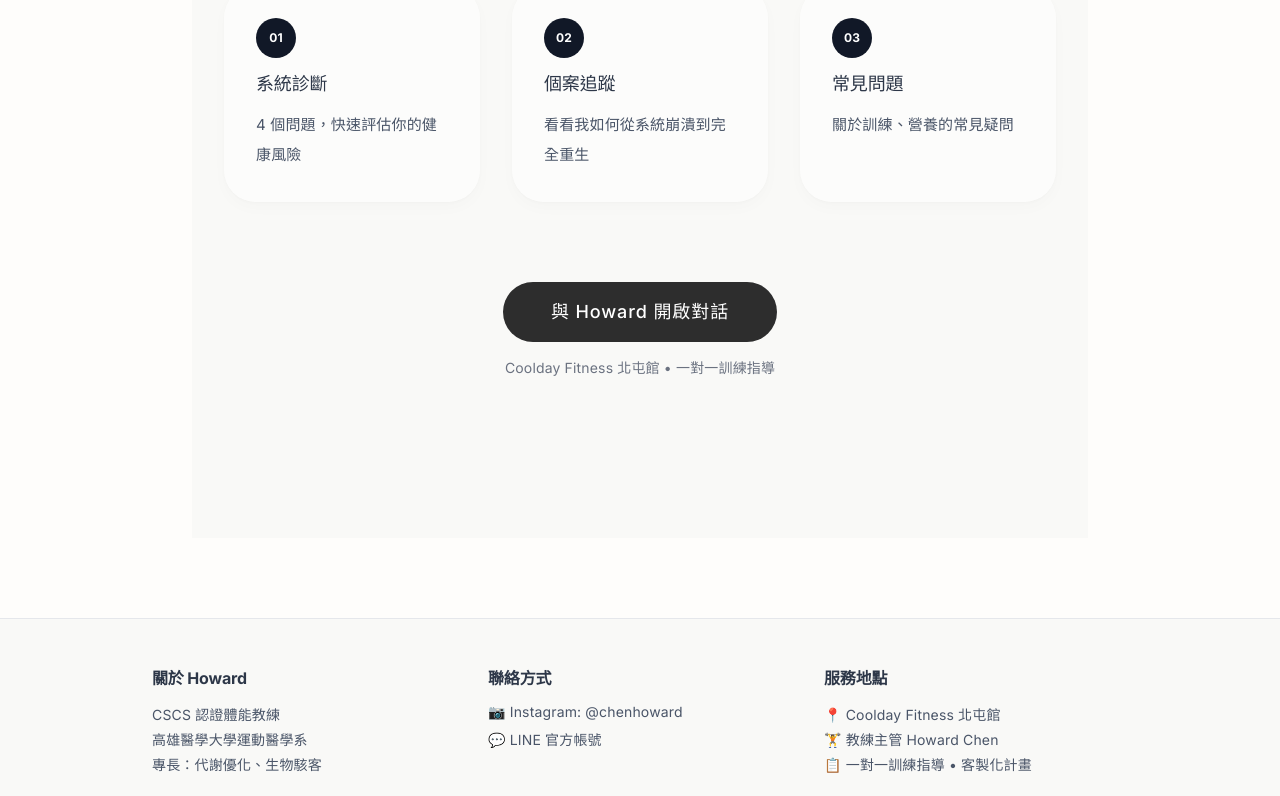
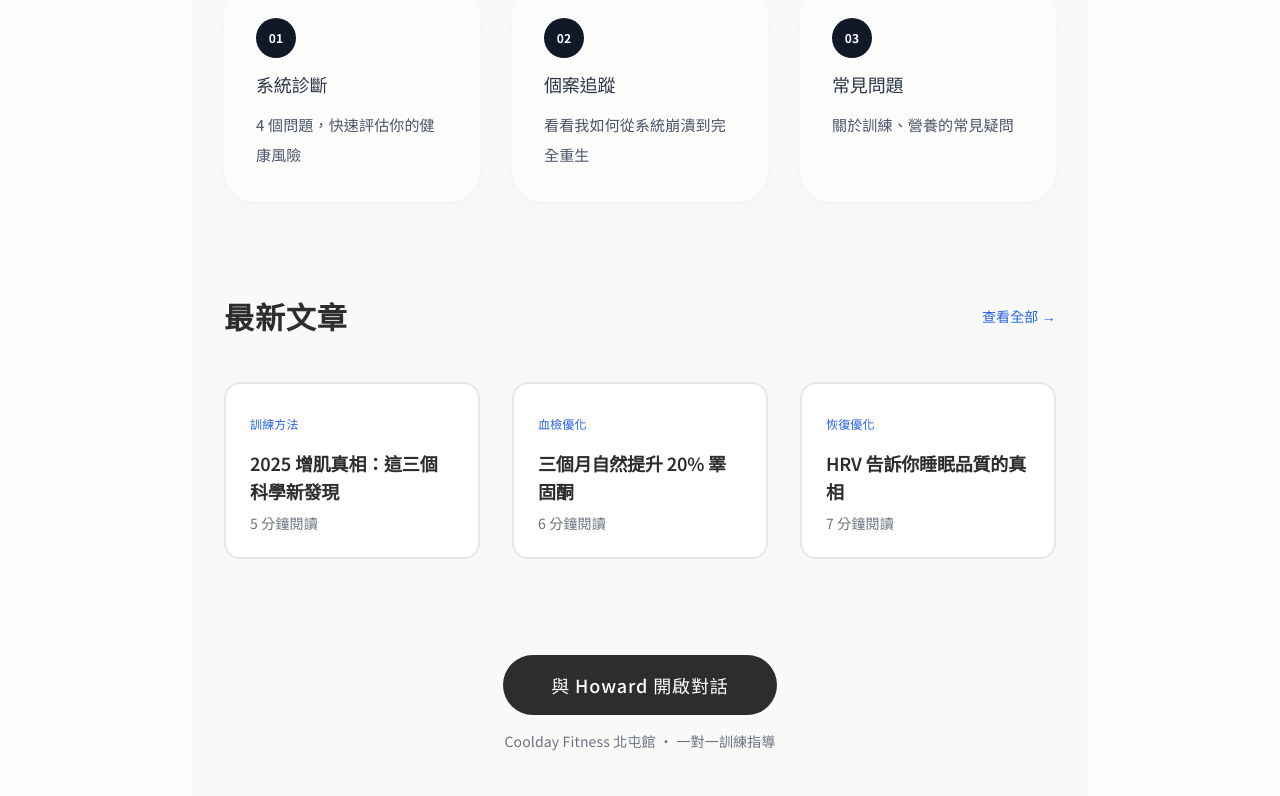
Before and after one commit to chenhoward456-hash/V3, a Next.js app: page / in a window 1280 px wide. Shown: the part 2351-3147 px from the top of the page. Built offline with nearby package versions, Linux system fonts and the light colour scheme.

Commit message:
完整 UX 優化：字體載入優化、麵包屑導航、文章推薦、內部連結、404 頁面

```diff
--- a/app/blog/[slug]/page.tsx
+++ b/app/blog/[slug]/page.tsx
@@ -1,6 +1,7 @@
 import { notFound } from 'next/navigation'
 import Link from 'next/link'
 import { generateArticleSchema } from './schema'
+import Breadcrumb from '@/components/Breadcrumb'
 
 // 文章內容（之後可以從 Markdown 檔案讀取）
 const blogContent: Record<string, {
@@ -850,6 +851,14 @@ export default function BlogPostPage({ params }: { params: { slug: string } }) {
       />
 
       <article className="max-w-3xl mx-auto px-6 py-16">
+        {/* 麵包屑導航 */}
+        <Breadcrumb
+          items={[
+            { label: '部落格', href: '/blog' },
+            { label: post.title }
+          ]}
+        />
+
         {/* 返回按鈕 */}
         <Link
           href="/blog"
@@ -924,6 +933,31 @@ export default function BlogPostPage({ params }: { params: { slug: string } }) {
           }}
         />
 
+        {/* 相關文章推薦 */}
+        <div className="mt-16 border-t-2 border-gray-200 pt-12">
+          <h3 className="text-2xl font-bold mb-8" style={{color: '#2D2D2D'}}>相關文章推薦</h3>
+          <div className="grid md:grid-cols-2 gap-6">
+            {Object.entries(blogContent)
+              .filter(([slug, article]) =>
+                slug !== params.slug && article.category === post.category
+              )
+              .slice(0, 2)
+              .map(([slug, article]) => (
+                <Link
+                  key={slug}
+                  href={`/blog/${slug}`}
+                  className="block bg-white rounded-xl p-6 border-2 border-gray-200 hover:border-primary transition-all hover:shadow-lg"
+                >
+                  <span className="text-xs text-primary font-medium">{article.category}</span>
+                  <h4 className="text-lg font-semibold mt-2 mb-2" style={{color: '#2D2D2D'}}>
+                    {article.title}
+                  </h4>
+                  <p className="text-gray-500 text-sm">{article.readTime}</p>
+                </Link>
+              ))}
+          </div>
+        </div>
+
         {/* CTA */}
         <div className="mt-16 bg-gradient-to-br from-primary/5 to-primary/10 rounded-2xl p-10 text-center border-2 border-primary/20">
           <h3 className="text-2xl font-bold mb-4" style={{color: '#2D2D2D'}}>
--- a/app/globals.css
+++ b/app/globals.css
@@ -1,8 +1,12 @@
-@import url('https://fonts.googleapis.com/css2?family=Inter:wght@400;500;600;700&family=Noto+Sans+TC:wght@400;500;600;700&display=swap');
-
 @tailwind base;
 @tailwind components;
 @tailwind utilities;
+
+@layer base {
+  body {
+    font-family: var(--font-noto-sans-tc), var(--font-inter), system-ui, -apple-system, sans-serif;
+  }
+}
 
 @layer base {
   * {
--- a/app/layout.tsx
+++ b/app/layout.tsx
@@ -1,7 +1,21 @@
 import type { Metadata } from 'next'
+import { Inter, Noto_Sans_TC } from 'next/font/google'
 import './globals.css'
 import Navigation from '@/components/Navigation'
 import Footer from '@/components/Footer'
+
+const inter = Inter({
+  subsets: ['latin'],
+  display: 'swap',
+  variable: '--font-inter',
+})
+
+const notoSansTC = Noto_Sans_TC({
+  subsets: ['latin'],
+  weight: ['400', '500', '600', '700'],
+  display: 'swap',
+  variable: '--font-noto-sans-tc',
+})
 
 export const metadata: Metadata = {
   title: 'Howard - 台中北屯 CSCS 體能教練 | Coolday Fitness 教練主管',
@@ -59,7 +73,7 @@ export default function RootLayout({
   children: React.ReactNode
 }) {
   return (
-    <html lang="zh-TW" className="scroll-smooth">
+    <html lang="zh-TW" className={`scroll-smooth ${inter.variable} ${notoSansTC.variable}`}>
       <head>
         {/* Google Analytics */}
         <script async src="https://www.googletagmanager.com/gtag/js?id=G-8GMW6GH1QB"></script>
--- /dev/null
+++ b/app/not-found.tsx
@@ -0,0 +1,67 @@
+import Link from 'next/link'
+
+export default function NotFound() {
+  return (
+    <div style={{backgroundColor: '#F9F9F7'}} className="min-h-screen flex items-center justify-center px-6">
+      <div className="text-center max-w-2xl">
+        <h1 className="text-6xl font-bold mb-6" style={{color: '#2D2D2D'}}>404</h1>
+        <h2 className="text-3xl font-semibold mb-4" style={{color: '#2D2D2D'}}>找不到這個頁面</h2>
+        <p className="text-gray-600 mb-8 text-lg leading-relaxed">
+          抱歉，你要找的頁面不存在或已被移除。
+        </p>
+
+        <div className="flex flex-col sm:flex-row gap-4 justify-center mb-12">
+          <Link
+            href="/"
+            className="inline-block text-white px-8 py-3 rounded-full font-medium transition-all hover:opacity-90"
+            style={{backgroundColor: '#2D2D2D'}}
+          >
+            回到首頁
+          </Link>
+          <Link
+            href="/blog"
+            className="inline-block px-8 py-3 rounded-full font-medium border-2 transition-all hover:bg-gray-50"
+            style={{borderColor: '#2D2D2D', color: '#2D2D2D'}}
+          >
+            瀏覽文章
+          </Link>
+        </div>
+
+        {/* 推薦連結 */}
+        <div className="mt-16 text-left">
+          <h3 className="text-xl font-semibold mb-6" style={{color: '#2D2D2D'}}>你可能在找：</h3>
+          <div className="grid md:grid-cols-2 gap-4">
+            <Link
+              href="/diagnosis"
+              className="block bg-white rounded-xl p-6 border-2 border-gray-200 hover:border-primary transition-all"
+            >
+              <h4 className="font-semibold mb-2" style={{color: '#2D2D2D'}}>系統診斷</h4>
+              <p className="text-gray-600 text-sm">30 秒快速評估你的健康狀態</p>
+            </Link>
+            <Link
+              href="/training"
+              className="block bg-white rounded-xl p-6 border-2 border-gray-200 hover:border-primary transition-all"
+            >
+              <h4 className="font-semibold mb-2" style={{color: '#2D2D2D'}}>訓練系統</h4>
+              <p className="text-gray-600 text-sm">了解 Howard 的訓練方法</p>
+            </Link>
+            <Link
+              href="/nutrition"
+              className="block bg-white rounded-xl p-6 border-2 border-gray-200 hover:border-primary transition-all"
+            >
+              <h4 className="font-semibold mb-2" style={{color: '#2D2D2D'}}>營養協議</h4>
+              <p className="text-gray-600 text-sm">血檢數據優化旅程</p>
+            </Link>
+            <Link
+              href="/action"
+              className="block bg-white rounded-xl p-6 border-2 border-gray-200 hover:border-primary transition-all"
+            >
+              <h4 className="font-semibold mb-2" style={{color: '#2D2D2D'}}>開始行動</h4>
+              <p className="text-gray-600 text-sm">預約免費諮詢</p>
+            </Link>
+          </div>
+        </div>
+      </div>
+    </div>
+  )
+}
--- a/app/page.tsx
+++ b/app/page.tsx
@@ -215,6 +215,51 @@ export default function HomePage() {
         </div>
       </div>
 
+      {/* 最新文章區塊 */}
+      <div className="my-24 max-w-5xl mx-auto">
+        <div className="flex items-center justify-between mb-12">
+          <h3 className="text-3xl font-semibold" style={{color: '#2D2D2D', letterSpacing: '0.03em'}}>最新文章</h3>
+          <Link
+            href="/blog"
+            className="text-primary hover:underline text-sm font-medium"
+          >
+            查看全部 →
+          </Link>
+        </div>
+        <div className="grid md:grid-cols-3 gap-8">
+          <Link
+            href="/blog/muscle-building-science-2025"
+            className="block bg-white rounded-2xl p-6 border-2 border-gray-200 hover:border-primary transition-all hover:shadow-lg"
+          >
+            <span className="text-xs text-primary font-medium">訓練方法</span>
+            <h4 className="text-lg font-semibold mt-3 mb-2" style={{color: '#2D2D2D'}}>
+              2025 增肌真相：這三個科學新發現
+            </h4>
+            <p className="text-gray-500 text-sm">5 分鐘閱讀</p>
+          </Link>
+          <Link
+            href="/blog/testosterone-optimization-3-months"
+            className="block bg-white rounded-2xl p-6 border-2 border-gray-200 hover:border-primary transition-all hover:shadow-lg"
+          >
+            <span className="text-xs text-primary font-medium">血檢優化</span>
+            <h4 className="text-lg font-semibold mt-3 mb-2" style={{color: '#2D2D2D'}}>
+              三個月自然提升 20% 睪固酮
+            </h4>
+            <p className="text-gray-500 text-sm">6 分鐘閱讀</p>
+          </Link>
+          <Link
+            href="/blog/sleep-quality-hrv-optimization"
+            className="block bg-white rounded-2xl p-6 border-2 border-gray-200 hover:border-primary transition-all hover:shadow-lg"
+          >
+            <span className="text-xs text-primary font-medium">恢復優化</span>
+            <h4 className="text-lg font-semibold mt-3 mb-2" style={{color: '#2D2D2D'}}>
+              HRV 告訴你睡眠品質的真相
+            </h4>
+            <p className="text-gray-500 text-sm">7 分鐘閱讀</p>
+          </Link>
+        </div>
+      </div>
+
       <div className="text-center my-20">
         <Link
           href="/action"
--- /dev/null
+++ b/components/Breadcrumb.tsx
@@ -0,0 +1,32 @@
+import Link from 'next/link'
+
+interface BreadcrumbItem {
+  label: string
+  href?: string
+}
+
+interface BreadcrumbProps {
+  items: BreadcrumbItem[]
+}
+
+export default function Breadcrumb({ items }: BreadcrumbProps) {
+  return (
+    <nav className="flex items-center gap-2 text-sm text-gray-500 mb-6" aria-label="麵包屑導航">
+      <Link href="/" className="hover:text-primary transition-colors">
+        首頁
+      </Link>
+      {items.map((item, index) => (
+        <div key={index} className="flex items-center gap-2">
+          <span>/</span>
+          {item.href ? (
+            <Link href={item.href} className="hover:text-primary transition-colors">
+              {item.label}
+            </Link>
+          ) : (
+            <span className="text-gray-700 font-medium">{item.label}</span>
+          )}
+        </div>
+      ))}
+    </nav>
+  )
+}
```
